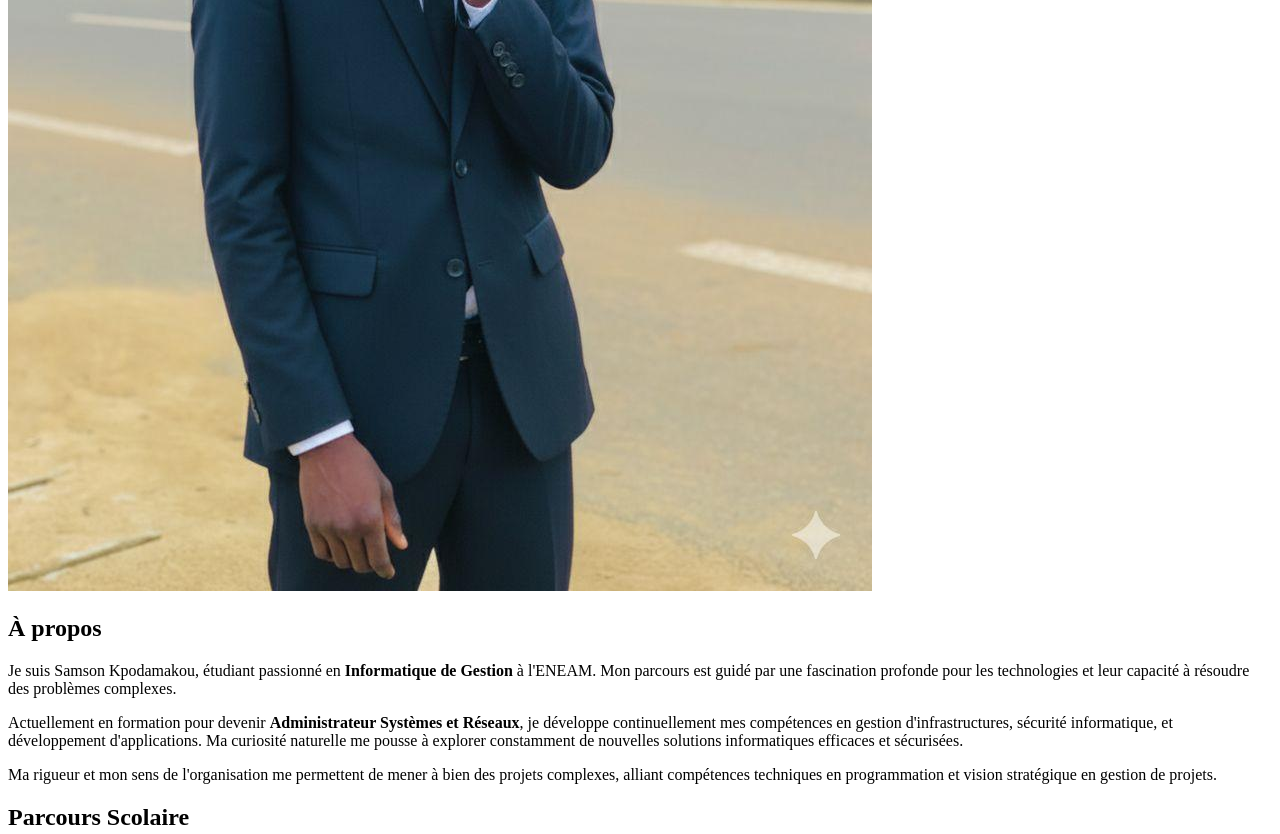
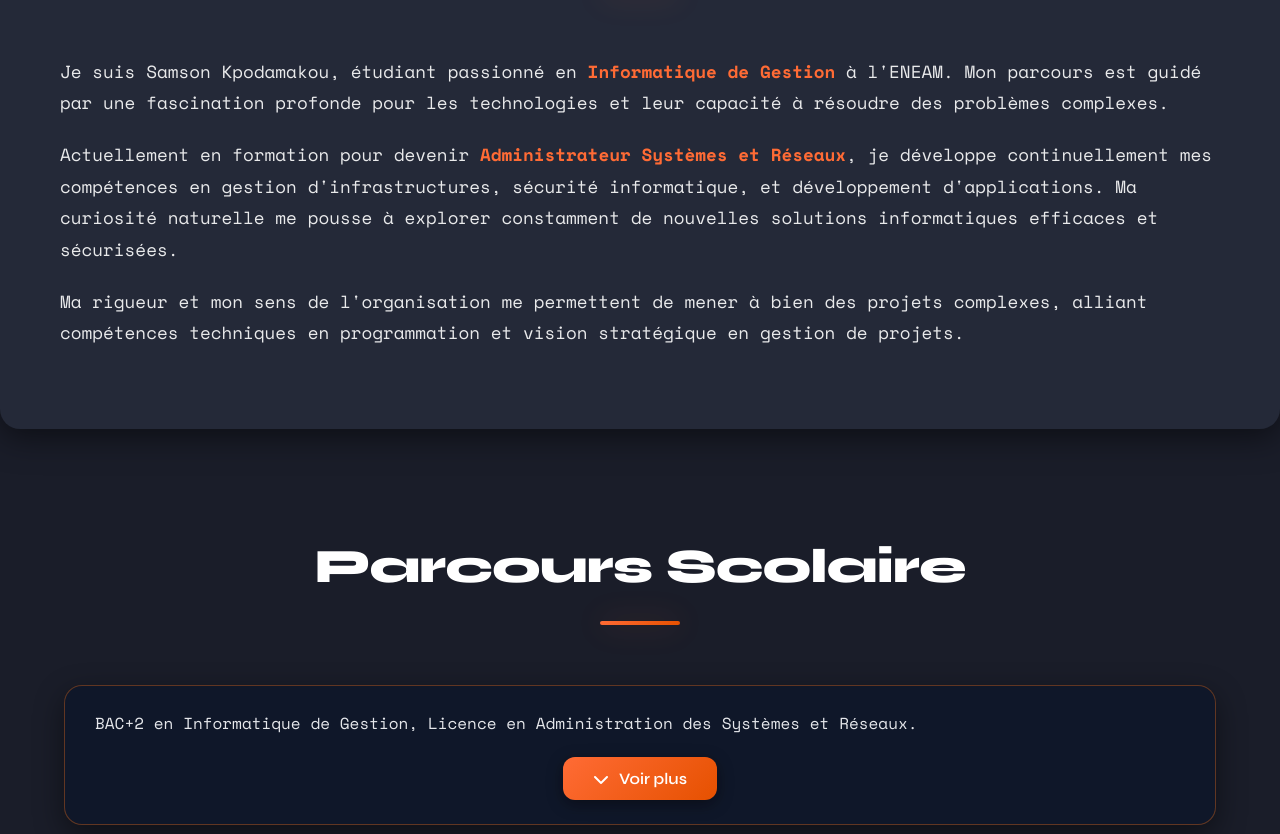
Before and after one commit to torf-zoulde/portfolio, a plain HTML site: page index.html in a window 1280 px wide. Shown: the part 960-1794 px from the top of the page. Drawn offline with nearby package versions, Linux system fonts and the light colour scheme; the site is published under a folder, as on GitHub Pages, so addresses that start at the root find nothing; no server answers.

Commit message:
Fix stylesheet and script link paths in index.html

```diff
--- a/index.html
+++ b/index.html
@@ -4,7 +4,7 @@
     <meta charset="UTF-8">
     <meta name="viewport" content="width=device-width, initial-scale=1.0">
     <title>Samson Kpodamakou - Portfolio</title>
-    <link rel="stylesheet" href="/folio.css">
+    <link rel="stylesheet" href="folio.css">
     <link rel="stylesheet" href="https://cdnjs.cloudflare.com/ajax/libs/font-awesome/6.5.1/css/all.min.css">
     <link rel="preconnect" href="https://fonts.googleapis.com">
     <link rel="preconnect" href="https://fonts.gstatic.com" crossorigin>
@@ -755,6 +755,6 @@
         </button>
    </div>
 
-   <script src="/folio.js"></script>
+   <script src="folio.js"></script>
 </body>
 </html>
```
